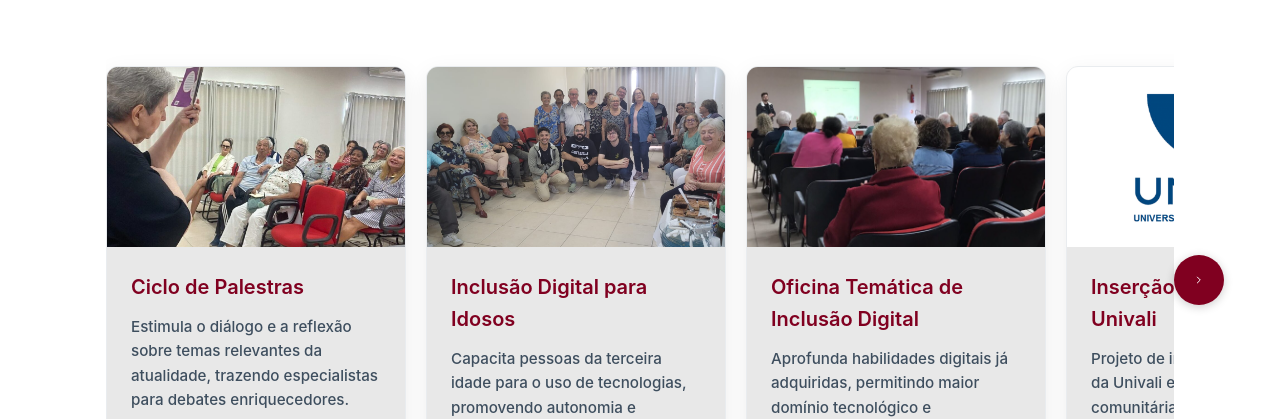
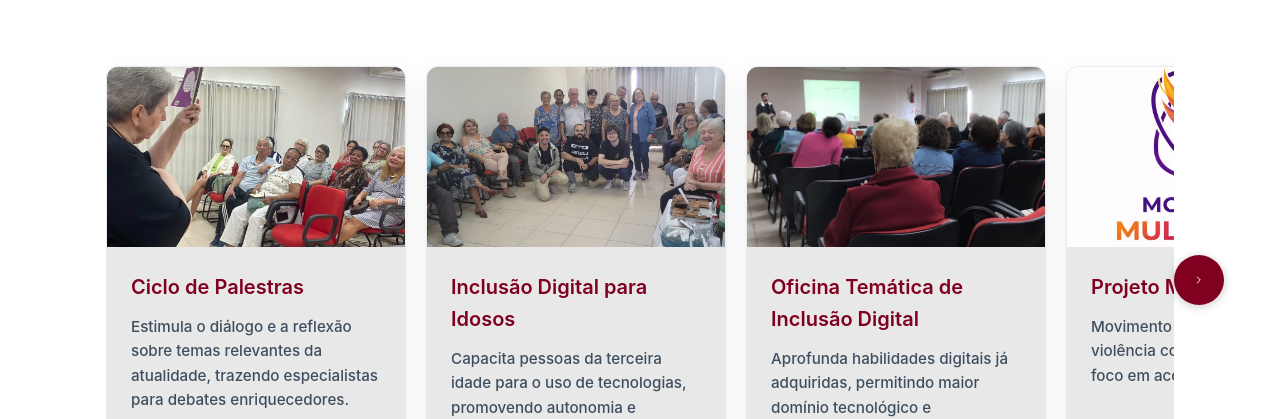
Before and after one commit to FUNDESJ/site-fundesj, a React (Vite) app: page /projetos-ativos in a window 1280 px wide. Shown: the part 414-833 px from the top of the page. Built offline with nearby package versions, Linux system fonts and the light colour scheme.

Commit message:
mudança ordem de projetos

```diff
--- a/src/pages/projetosAtivos/index.jsx
+++ b/src/pages/projetosAtivos/index.jsx
@@ -42,13 +42,6 @@ const ProjetosAtivos = () => {
             link: '/idintermediario',
         },
         {
-      title: 'Inserção de egressos da Univali',
-      description:
-        'Projeto de inserção de egressos da Univali em projetos e ações comunitárias.',
-      image: univali,
-      link: '/egressos-univali',
-    },
-    {
             title: 'Projeto Mulher Viva',
             description:
                 'Movimento de prevenção à violência contra mulheres, com foco em acolhimento e autonomia.',
@@ -68,6 +61,13 @@ const ProjetosAtivos = () => {
                 'Parceria com a AVOS para formação de colaboradores e voluntários, com foco em comunicação, escuta qualificada e cuidado emocional.',
             image: avosImg,
             link: '/avos',
+        },
+        {
+            title: 'Inserção de egressos da Univali',
+            description:
+                'Projeto de inserção de egressos da Univali em projetos e ações comunitárias.',
+            image: univali,
+            link: '/egressos-univali',
         },
     ];
 
```
Lines whose indentation alone changed are shown as unchanged.
